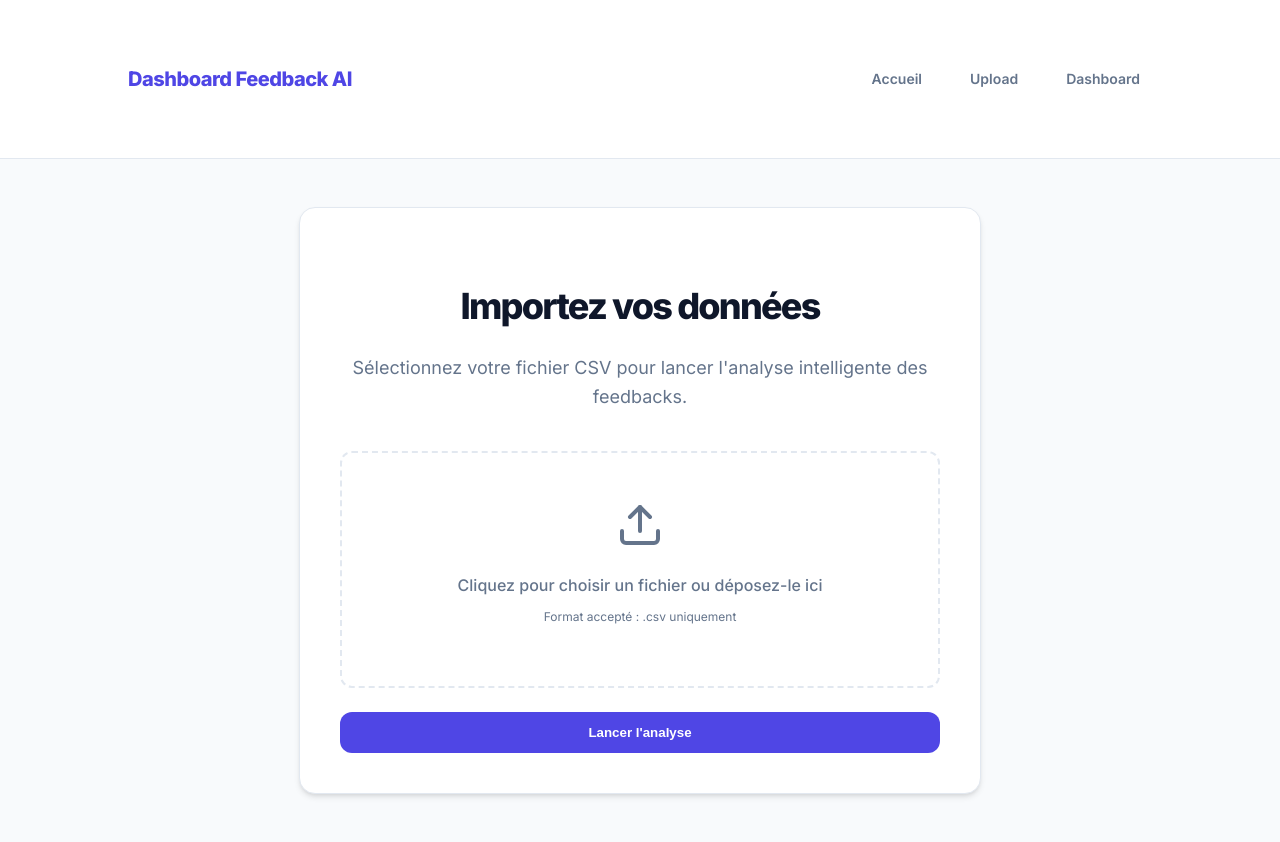
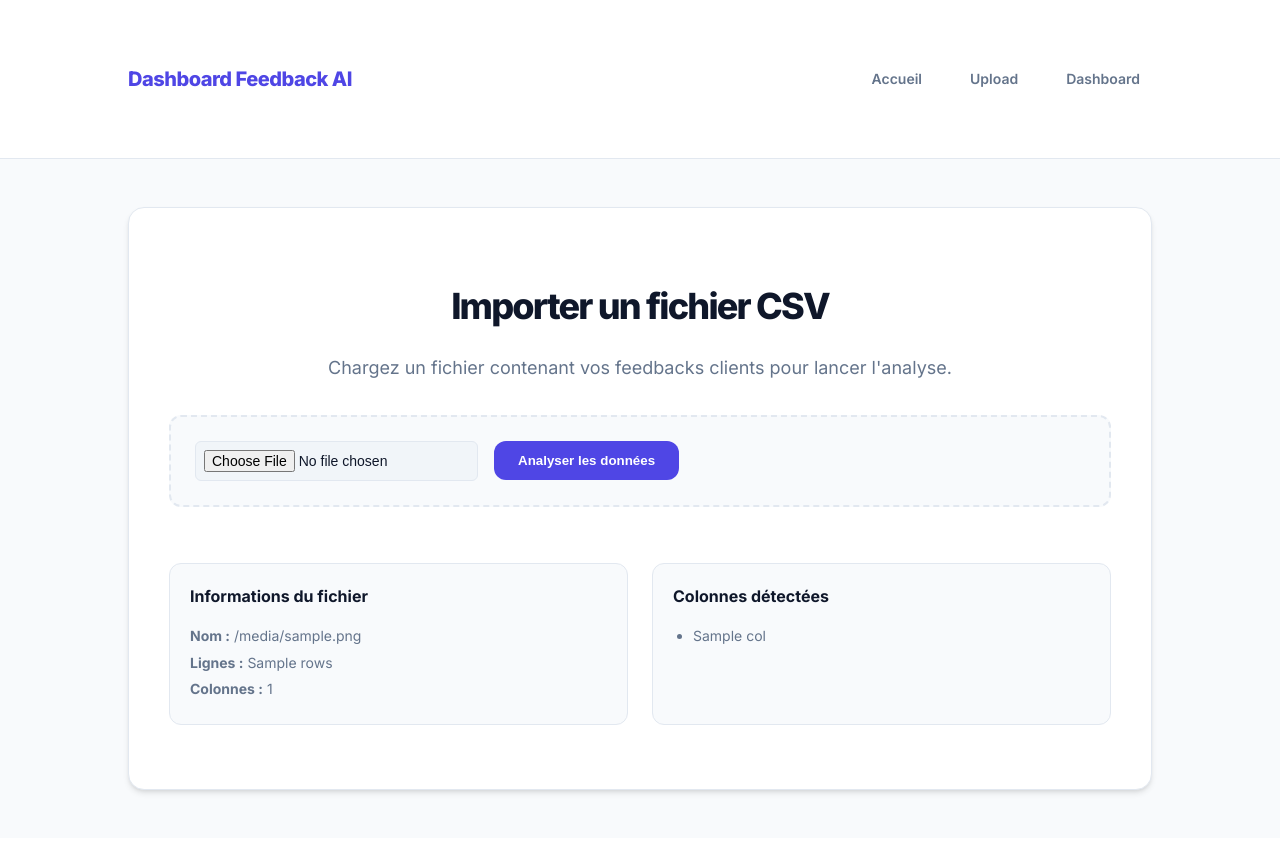
Before and after one commit to MhandAMRANE/dashboard-feedback-ai, a Flask app: template templates/upload.html in a window 1280 px wide. After the commit the page ends 795 px from the top, so only its background shows below. Run offline with Flask 3, Linux system fonts and the light colour scheme; the template is opened without the code that fills it: most values are stand-ins (such as "Sample title", 1, 10 or a date in 2020).

Commit message:
add csv upload and preview with pandas

```diff
--- a/app.py
+++ b/app.py
@@ -1,18 +1,99 @@
-from flask import Flask, render_template
+import os
+import pandas as pd
+from flask import Flask, render_template, request
+from werkzeug.utils import secure_filename
 
 app = Flask(__name__)
+
+UPLOAD_FOLDER = "data"
+ALLOWED_EXTENSIONS = {"csv"}
+
+app.config["UPLOAD_FOLDER"] = UPLOAD_FOLDER
+
+
+def allowed_file(filename):
+    return "." in filename and filename.rsplit(".", 1)[1].lower() in ALLOWED_EXTENSIONS
+
 
 @app.route("/")
 def home():
     return render_template("index.html")
 
-@app.route("/upload")
+
+@app.route("/upload", methods=["GET", "POST"])
 def upload_page():
-    return render_template("upload.html")
+    preview_data = None
+    columns = []
+    error = None
+    success = None
+    file_info = None
+
+    if request.method == "POST":
+        if "file" not in request.files:
+            error = "Aucun fichier n'a été envoyé."
+            return render_template(
+                "upload.html",
+                error=error,
+                preview_data=preview_data,
+                columns=columns,
+                success=success,
+                file_info=file_info,
+            )
+
+        file = request.files["file"]
+
+        if file.filename == "":
+            error = "Aucun fichier sélectionné."
+            return render_template(
+                "upload.html",
+                error=error,
+                preview_data=preview_data,
+                columns=columns,
+                success=success,
+                file_info=file_info,
+            )
+
+        if file and allowed_file(file.filename):
+            filename = secure_filename(file.filename)
+            filepath = os.path.join(app.config["UPLOAD_FOLDER"], filename)
+
+            os.makedirs(app.config["UPLOAD_FOLDER"], exist_ok=True)
+            file.save(filepath)
+
+            try:
+                df = pd.read_csv(filepath)
+
+                if df.empty:
+                    error = "Le fichier CSV est vide."
+                else:
+                    columns = df.columns.tolist()
+                    preview_data = df.head(5).to_dict(orient="records")
+                    success = "Fichier importé avec succès."
+                    file_info = {
+                        "filename": filename,
+                        "rows": len(df),
+                        "columns_count": len(df.columns),
+                    }
+
+            except Exception as e:
+                error = f"Erreur lors de la lecture du CSV : {str(e)}"
+        else:
+            error = "Format invalide. Veuillez envoyer un fichier CSV."
+
+    return render_template(
+        "upload.html",
+        error=error,
+        preview_data=preview_data,
+        columns=columns,
+        success=success,
+        file_info=file_info,
+    )
+
 
 @app.route("/dashboard")
 def dashboard():
     return render_template("dashboard.html")
 
+
 if __name__ == "__main__":
     app.run(debug=True)
--- /dev/null
+++ b/data/sample_feedbacks.csv
@@ -0,0 +1,6 @@
+date,text
+2026-03-01,"Livraison trop lente mais bon produit"
+2026-03-02,"Le support client a été très efficace"
+2026-03-03,"Le prix est trop élevé"
+2026-03-04,"Très bonne qualité, je recommande"
+2026-03-05,"Le site est confus et difficile à utiliser"
--- a/static/style.css
+++ b/static/style.css
@@ -9,7 +9,11 @@
     --text-muted: #64748b;
     --border: #e2e8f0;
     --success: #10b981;
+    --success-bg: #dcfce7;
+    --success-text: #166534;
     --danger: #ef4444;
+    --danger-bg: #fee2e2;
+    --danger-text: #991b1b;
 
     /* Spacing & Borders */
     --radius-sm: 6px;
@@ -78,21 +82,42 @@ body {
     padding: 0 1.5rem;
 }
 
-/* Professional Cards */
+/* Cards & Containers */
 .card {
     background: var(--bg-card);
     padding: 2.5rem;
     border-radius: var(--radius-lg);
     border: 1px solid var(--border);
     box-shadow: var(--shadow-md);
-    transition: transform 0.2s ease, box-shadow 0.2s ease;
 }
 
-.card:hover {
-    box-shadow: 0 10px 15px -3px rgb(0 0 0 / 0.1);
+.info-box {
+    margin: 1.5rem 0;
+    padding: 1.25rem;
+    background: #f8fafc;
+    border-radius: var(--radius-md);
+    border: 1px solid var(--border);
 }
 
-/* Typography Enhancements */
+.info-box h3 {
+    margin-top: 0;
+    font-size: 1rem;
+    color: var(--text-main);
+}
+
+.info-box p {
+    font-size: 0.875rem;
+    margin: 0.25rem 0;
+}
+
+.info-box ul {
+    padding-left: 1.25rem;
+    margin: 0.5rem 0 0;
+    font-size: 0.875rem;
+    color: var(--text-muted);
+}
+
+/* Typography */
 h1 {
     font-size: 2.25rem;
     font-weight: 800;
@@ -101,25 +126,31 @@ h1 {
     color: #0f172a;
 }
 
+h2 {
+    font-size: 1.5rem;
+    font-weight: 700;
+    margin-bottom: 0.75rem;
+}
+
 p {
     color: var(--text-muted);
     font-size: 1.125rem;
 }
 
-/* Better Buttons */
+/* Buttons & Inputs */
 .btn {
     display: inline-flex;
     align-items: center;
     justify-content: center;
-    margin-top: 1.5rem;
     padding: 0.75rem 1.5rem;
     background: var(--primary);
     color: white;
     text-decoration: none;
     border-radius: var(--radius-md);
     font-weight: 600;
-    transition: all 0.2s cubic-bezier(0.4, 0, 0.2, 1);
-    border: 1px solid transparent;
+    transition: all 0.2s ease;
+    border: none;
+    cursor: pointer;
 }
 
 .btn:hover {
@@ -128,15 +159,90 @@ p {
     box-shadow: 0 4px 6px -1px rgba(79, 70, 229, 0.3);
 }
 
-.btn:active {
-    transform: translateY(0);
+input[type="file"] {
+    background: #f1f5f9;
+    padding: 0.5rem;
+    border-radius: var(--radius-sm);
+    border: 1px solid var(--border);
+    font-size: 0.875rem;
 }
 
-/* Utilities */
+.upload-form {
+    display: flex;
+    gap: 1rem;
+    align-items: center;
+    margin-top: 2rem;
+    padding: 1.5rem;
+    background: #f8fafc;
+    border: 2px dashed var(--border);
+    border-radius: var(--radius-md);
+}
+
+/* Alerts */
+.alert {
+    padding: 1rem 1.25rem;
+    border-radius: var(--radius-md);
+    margin: 1.5rem 0;
+    font-weight: 500;
+    font-size: 0.875rem;
+}
+
+.alert.success {
+    background-color: var(--success-bg);
+    color: var(--success-text);
+}
+
+.alert.error {
+    background-color: var(--danger-bg);
+    color: var(--danger-text);
+}
+
+/* Tables */
+.table-container {
+    margin-top: 2.5rem;
+    overflow-x: auto;
+    border-radius: var(--radius-md);
+    border: 1px solid var(--border);
+}
+
+table {
+    width: 100%;
+    border-collapse: collapse;
+    text-align: left;
+    font-size: 0.875rem;
+}
+
+th {
+    background-color: #f8fafc;
+    padding: 0.75rem 1rem;
+    font-weight: 600;
+    color: var(--secondary);
+    border-bottom: 1px solid var(--border);
+    text-transform: uppercase;
+    font-size: 0.75rem;
+    letter-spacing: 0.05em;
+}
+
+td {
+    padding: 1rem;
+    border-bottom: 1px solid var(--border);
+    color: var(--text-main);
+}
+
+tr:last-child td {
+    border-bottom: none;
+}
+
+tr:hover td {
+    background-color: #f8fafc;
+}
+
+/* Utils */
 .text-center {
     text-align: center;
 }
 
-.mt-8 {
-    margin-top: 2rem;
+.hero {
+    padding: 4rem 0;
+    text-align: center;
 }
--- a/templates/upload.html
+++ b/templates/upload.html
@@ -1,27 +1,78 @@
 {% extends "base.html" %}
 
-{% block title %}Upload - Feedback AI{% endblock %}
+{% block title %}Importer - Feedback AI{% endblock %}
 
 {% block content %}
-<section class="card" style="max-width: 600px; margin: 0 auto;">
-    <h1 class="text-center">Importez vos données</h1>
-    <p class="text-center">Sélectionnez votre fichier CSV pour lancer l'analyse intelligente des feedbacks.</p>
+<section class="card">
+    <header style="margin-bottom: 2rem; text-align: center;">
+        <h1>Importer un fichier CSV</h1>
+        <p>Chargez un fichier contenant vos feedbacks clients pour lancer l'analyse.</p>
+    </header>
 
-    <div style="margin-top: 2.5rem; border: 2px dashed var(--border); border-radius: var(--radius-md); padding: 3rem; text-align: center; cursor: pointer; transition: border-color 0.2s;"
-        onmouseover="this.style.borderColor='var(--primary)'" onmouseout="this.style.borderColor='var(--border)'">
-        <svg xmlns="http://www.w3.org/2000/svg" width="48" height="48" viewBox="0 0 24 24" fill="none"
-            stroke="currentColor" stroke-width="2" stroke-linecap="round" stroke-linejoin="round"
-            style="color: var(--secondary); margin-bottom: 1rem;">
-            <path d="M21 15v4a2 2 0 0 1-2 2H5a2 2 0 0 1-2-2v-4" />
-            <polyline points="17 8 12 3 7 8" />
-            <line x1="12" y1="3" x2="12" y2="15" />
-        </svg>
-        <p style="font-size: 1rem; font-weight: 500; margin: 0;">Cliquez pour choisir un fichier ou déposez-le ici</p>
-        <p style="font-size: 0.75rem; margin-top: 0.5rem;">Format accepté : .csv uniquement</p>
+    <form method="POST" enctype="multipart/form-data" class="upload-form">
+        <input type="file" name="file" accept=".csv" required>
+        <button type="submit" class="btn">Analyser les données</button>
+    </form>
+
+    {% if error %}
+    <div class="alert error">
+        <strong>Attention :</strong> {{ error }}
+    </div>
+    {% endif %}
+
+    {% if success %}
+    <div class="alert success">
+        <strong>Succès :</strong> {{ success }}
+    </div>
+    {% endif %}
+
+    <div
+        style="display: grid; grid-template-columns: repeat(auto-fit, minmax(280px, 1fr)); gap: 1.5rem; margin-top: 2rem;">
+        {% if file_info %}
+        <div class="info-box">
+            <h3>Informations du fichier</h3>
+            <p><strong>Nom :</strong> {{ file_info.filename }}</p>
+            <p><strong>Lignes :</strong> {{ file_info.rows }}</p>
+            <p><strong>Colonnes :</strong> {{ file_info.columns_count }}</p>
+        </div>
+        {% endif %}
+
+        {% if columns %}
+        <div class="info-box">
+            <h3>Colonnes détectées</h3>
+            <ul>
+                {% for col in columns %}
+                <li>{{ col }}</li>
+                {% endfor %}
+            </ul>
+        </div>
+        {% endif %}
     </div>
 
-    <div class="text-center">
-        <button class="btn" style="width: 100%;">Lancer l'analyse</button>
+    {% if preview_data %}
+    <div class="table-container">
+        <div style="padding: 1rem 1.5rem; border-bottom: 1px solid var(--border); background-color: #f8fafc;">
+            <h3 style="margin: 0; font-size: 1rem;">Aperçu des 5 premières lignes</h3>
+        </div>
+        <table>
+            <thead>
+                <tr>
+                    {% for key in preview_data[0].keys() %}
+                    <th>{{ key }}</th>
+                    {% endfor %}
+                </tr>
+            </thead>
+            <tbody>
+                {% for row in preview_data %}
+                <tr>
+                    {% for value in row.values() %}
+                    <td>{{ value }}</td>
+                    {% endfor %}
+                </tr>
+                {% endfor %}
+            </tbody>
+        </table>
     </div>
+    {% endif %}
 </section>
 {% endblock %}
```
Also changed, not shown: templates/dashboard.html (+9 -15 lines), templates/index.html (+4 -4 lines), data/Cars.csv (added).
